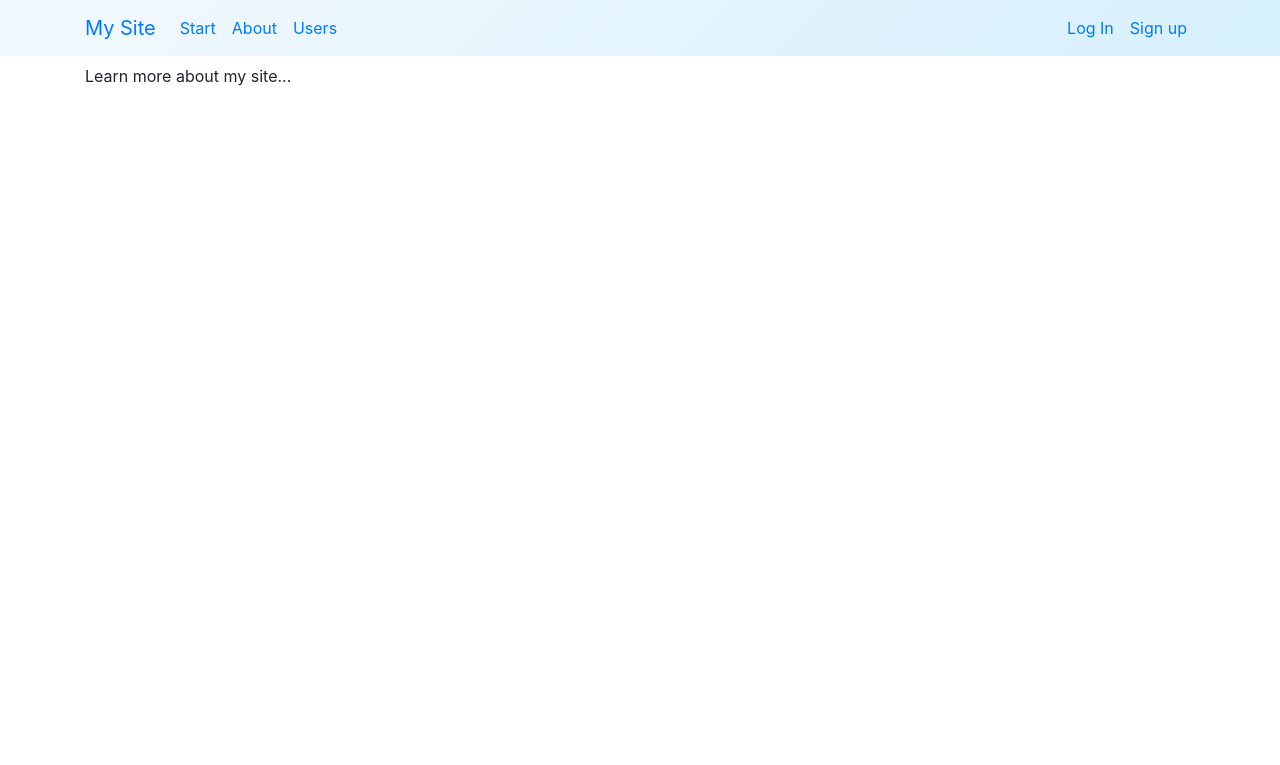
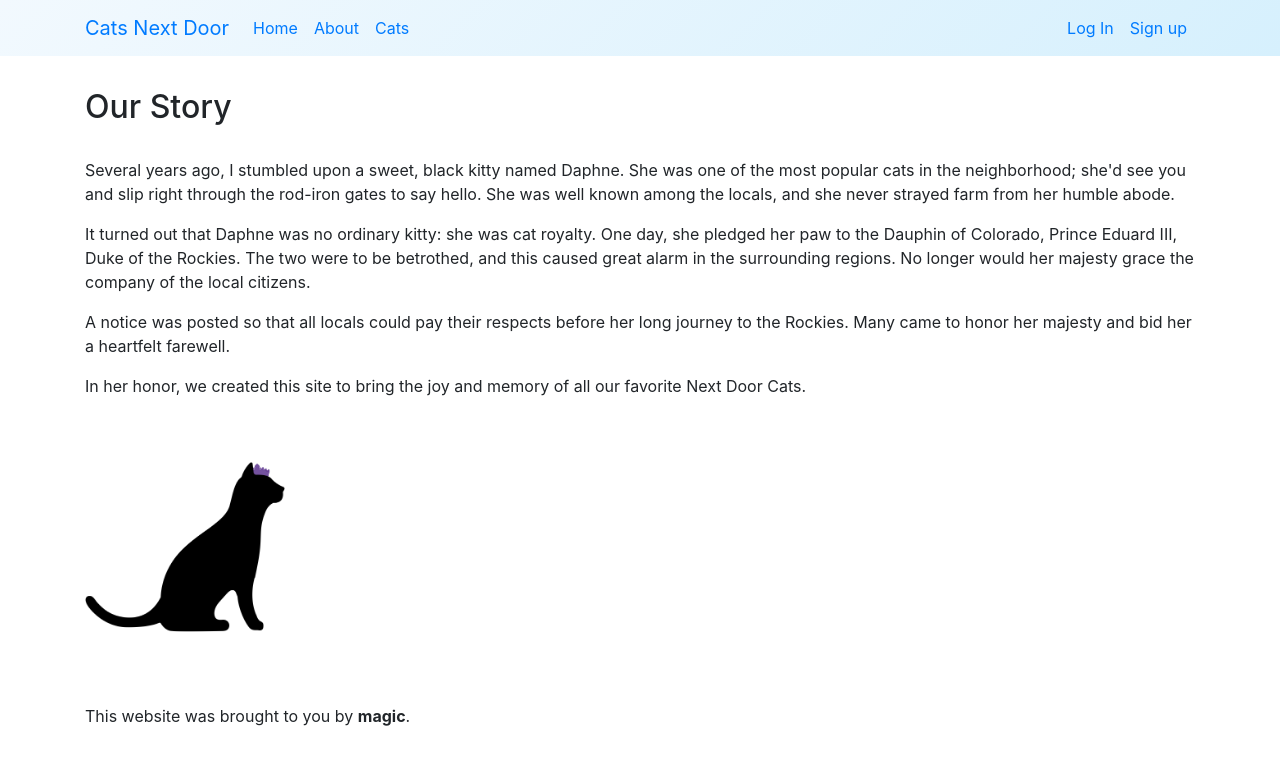
Before and after one commit to feliciahime/django-orm, a Django app: template apps/core/templates/pages/about.html in a window 1280 px wide. Shown: the top 765 px of the page. Run offline with Django 3.2, Linux system fonts and the light colour scheme; the template is opened without the code that fills it, so the values that code supplies are empty; some libraries are stand-ins or nearby versions.

```diff
--- a/apps/accounts/models.py
+++ b/apps/accounts/models.py
@@ -21,3 +21,7 @@ class User(AbstractUser):
             size_str = ''
 
         return GRAVATAR_URL % (digest, size_str)
+
+class Post(models.Model):
+    title = models.CharField(max_length=100)
+    text = models.TextField()
--- a/apps/accounts/urls.py
+++ b/apps/accounts/urls.py
@@ -9,4 +9,5 @@ urlpatterns = [
     path('edit-profile/', views.edit_profile, name='edit_profile'),
     path('users/', views.view_all_users, name='view_all_users'),
     path('users/<username>/', views.view_profile, name='view_profile'),
+    path('feed/', views.view_feed, name='feed'),
 ]
--- a/apps/core/templates/base.html
+++ b/apps/core/templates/base.html
@@ -34,7 +34,7 @@
     <div class="container">
         <a class="navbar-brand" href="/">
             <!-- Add your logo here!  <img src="" /> -->
-            My Site
+            Cats Next Door
         </a>
 
         <button class="navbar-toggler navbar-toggler-right" type="button" data-toggle="collapse" data-target="#navbarSupportedContent" aria-controls="navbarSupportedContent" aria-expanded="false" aria-label="Toggle navigation">
@@ -46,13 +46,13 @@
         <div class="collapse navbar-collapse" id="navbarSupportedContent">
             <ul class="navbar-nav mr-auto">
                 <li class="nav-item">
-                    <a class="nav-link" href="{% url 'home' %}">Start</a>
+                    <a class="nav-link" href="{% url 'home' %}">Home</a>
                 </li>
                 <li class="nav-item">
                     <a class="nav-link" href="{% url 'about' %}">About</a>
                 </li>
                 <li class="nav-item">
-                    <a class="nav-link" href="{% url 'view_all_users' %}">Users</a>
+                    <a class="nav-link" href="{% url 'view_all_users' %}">Cats</a>
                 </li>
             </ul>
             <ul class="navbar-nav ml-auto">
--- a/apps/core/templates/pages/about.html
+++ b/apps/core/templates/pages/about.html
@@ -1,12 +1,43 @@
 {% extends "base.html" %}
 
 {% block title %}
-    My Site - About
+    About Cats Next Door
 {% endblock title %}
 
 
 {% block content %}
+<br />
+<h2>Our Story</h2>
+<br />
+<p>Several years ago, I stumbled upon a sweet, black
+	kitty named Daphne. She was one of the most
+	popular cats in the neighborhood; she'd see you
+	and slip right through the rod-iron gates to say
+	hello. She was well known among the locals, and
+	she never strayed farm from her humble abode.</p>
+<p>It turned out that Daphne was no ordinary kitty:
+	she was cat royalty. One day, she pledged her paw
+	to the Dauphin of Colorado, Prince Eduard III,
+	Duke of the Rockies. The two were to be
+	betrothed, and this caused great alarm in the
+	surrounding regions. No longer would her majesty
+	grace the company of the local citizens.</p>
+<p>A notice was posted so that all locals could pay
+	their respects before her long journey to the
+	Rockies. Many came to honor her majesty and
+	bid her a heartfelt farewell.</p>
+<p>In her honor, we created this site to bring
+	the joy and memory of all our favorite Next
+Door Cats.</p>
 
-<p>Learn more about my site...</p>
+<br />
+<br />
+<img src="/static/images/daphne.png" alt="Daphne, Queen of Scots, the royal cat of Berkeley" style="max-width:200px">
+<br />
+<br />
+<br />
+<br />
+
+<footer>This website was brought to you by <strong>magic</strong>.</footer>
 
 {% endblock content %}
```
Also changed, not shown: apps/accounts/views.py (+11 -0 lines), apps/core/templates/pages/feed.html (added, +28 -0 lines), apps/core/templates/pages/home.html (+14 -5 lines), apps/core/static/images/daphne.png (added).
